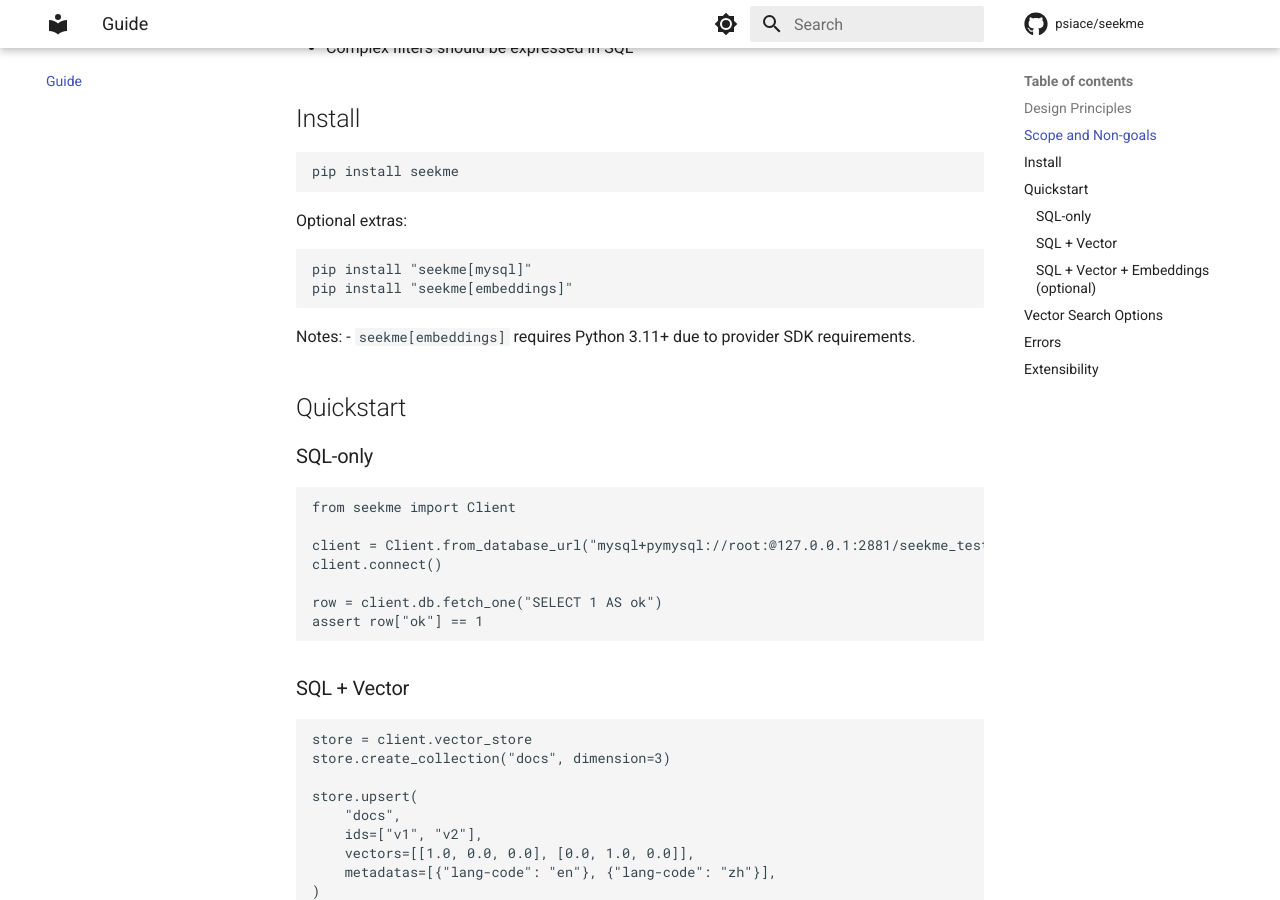
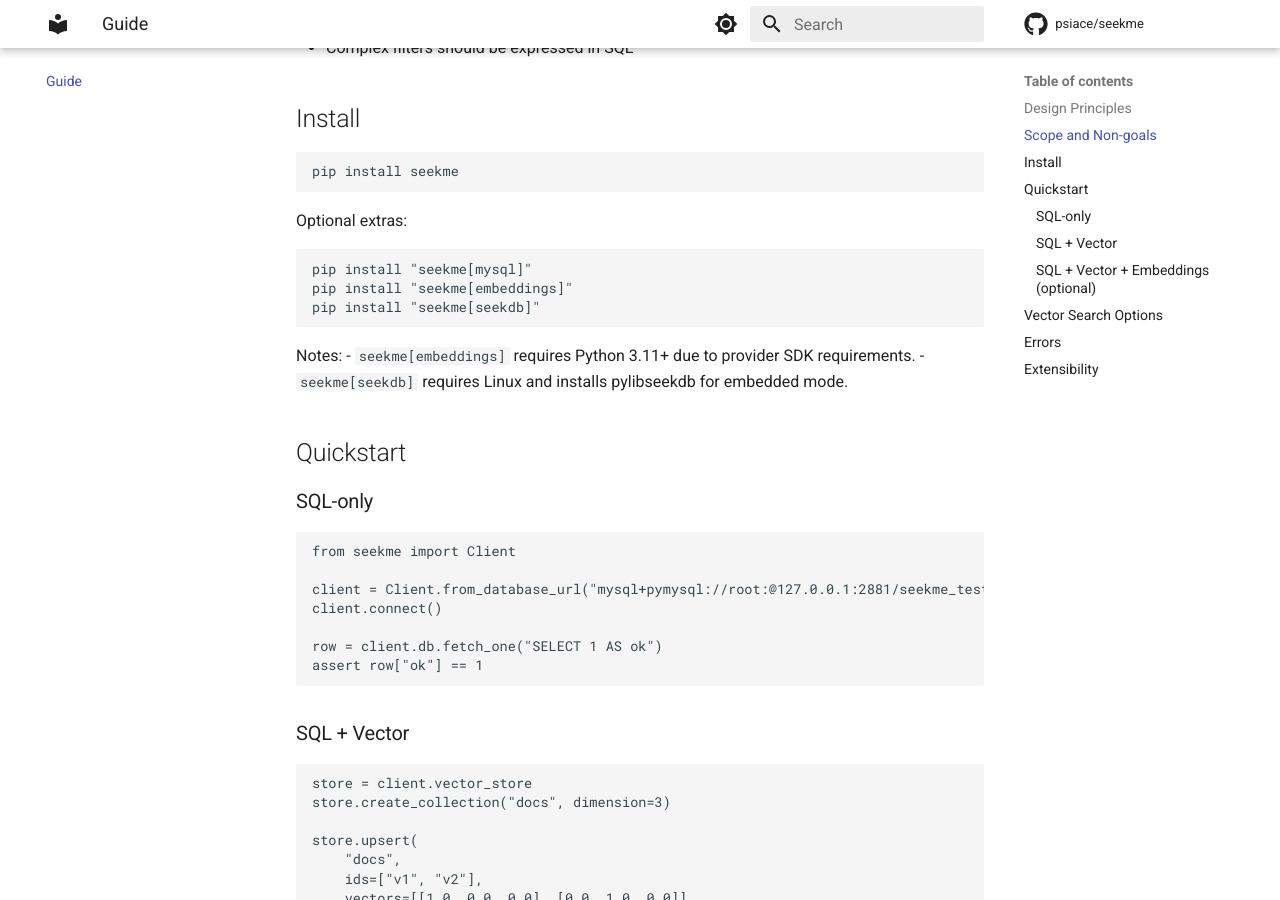
Before and after one commit to PsiACE/seekme, an MkDocs documentation site: the page built from docs/guide.md, in a window 1280 px wide and 900 px high, scrolled down 713 px. Built offline with MkDocs 1.6.1 and Material for MkDocs 9.7.7, drawn with Linux system fonts in a browser that asks for light colours; comment, search, counter and statistics services are not loaded.

Commit message:
Document seekdb extra

````diff
--- a/docs/guide.md
+++ b/docs/guide.md
@@ -28,10 +28,12 @@ Optional extras:
 ```bash
 pip install "seekme[mysql]"
 pip install "seekme[embeddings]"
+pip install "seekme[seekdb]"
 ```
 
 Notes:
 - `seekme[embeddings]` requires Python 3.11+ due to provider SDK requirements.
+- `seekme[seekdb]` requires Linux and installs pylibseekdb for embedded mode.
 
 ## Quickstart
 
````
Also changed, not shown: README.md (+2 -0 lines).
